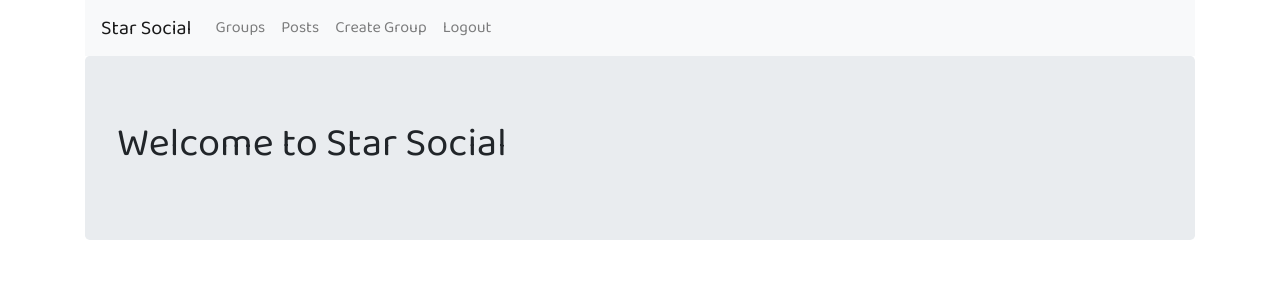
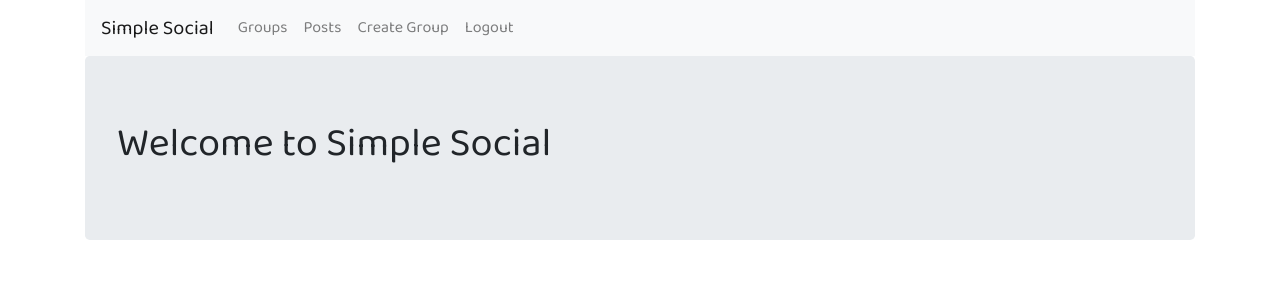
Before and after one commit to pkattimani51/simple_social_app, a Django app: page /test/ in a window 1280 px wide. Shown: the top 300 px of the page. Run offline with Django 3.2, Linux system fonts and the light colour scheme; a user stored in the database is signed in; some libraries are stand-ins or nearby versions.

Commit message:
changed name start social to simple social

```diff
--- a/posts/templates/posts/user_post_list.html
+++ b/posts/templates/posts/user_post_list.html
@@ -2,7 +2,7 @@
 
 {% block prepost %}
 <div class="col-md-4">
-	<h1>@{{ post_user.username }}</h1>
+	<h5>@{{ post_user.username }}</h5>
 	<p>Post History</p>
 </div>
 {% endblock %}
--- a/templates/base.html
+++ b/templates/base.html
@@ -15,7 +15,7 @@
 <body style="font-family: 'Baloo 2', cursive">
     <div class="container">
         <nav class="navbar navbar-expand-lg navbar-light bg-light">
-          <a class="navbar-brand" href="{% url 'home' %}">Star Social</a>
+          <a class="navbar-brand" href="{% url 'home' %}">Simple Social</a>
             <button class="navbar-toggler" type="button" data-toggle="collapse" data-target="#navbarSupportedContent" aria-controls="navbarSupportedContent" aria-expanded="false" aria-label="Toggle navigation">
                 <span class="navbar-toggler-icon"></span>
             </button>
--- a/templates/test.html
+++ b/templates/test.html
@@ -1,4 +1,4 @@
 {% extends 'base.html' %}
 {% block content %}
-    <h1>Welcome to Star Social</h1>
+    <h1>Welcome to Simple Social</h1>
 {% endblock %}
```
Also changed, not shown: posts/templates/posts/_post.html (+9 -2 lines), posts/templatetags/ui_helper.py (added, +8 -0 lines), db.sqlite3, posts/templatetags/__init__.py (added).
